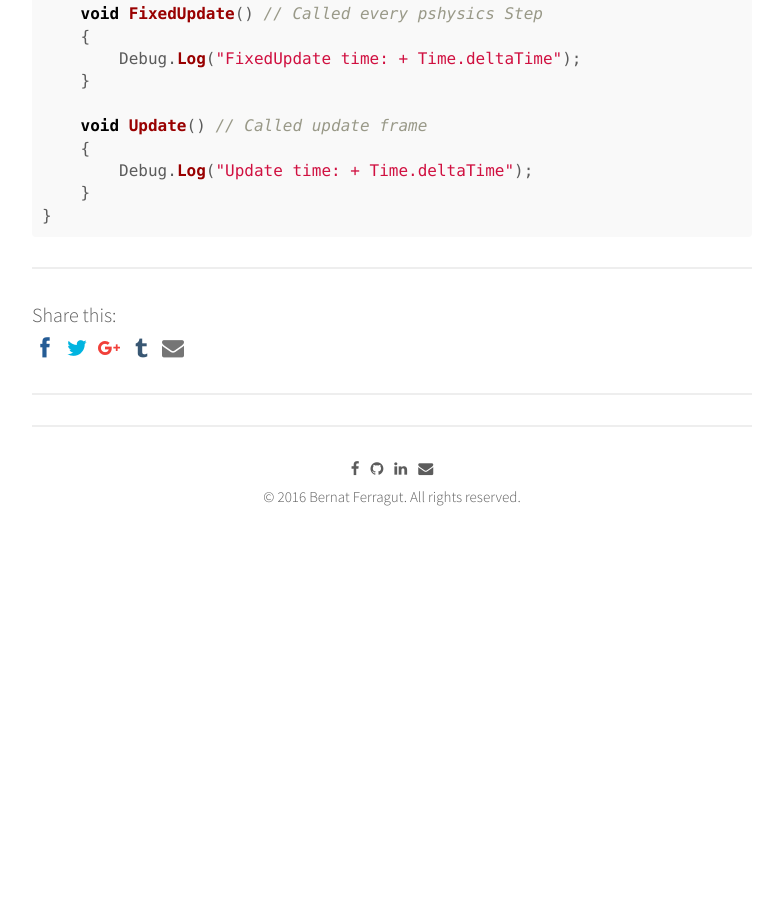
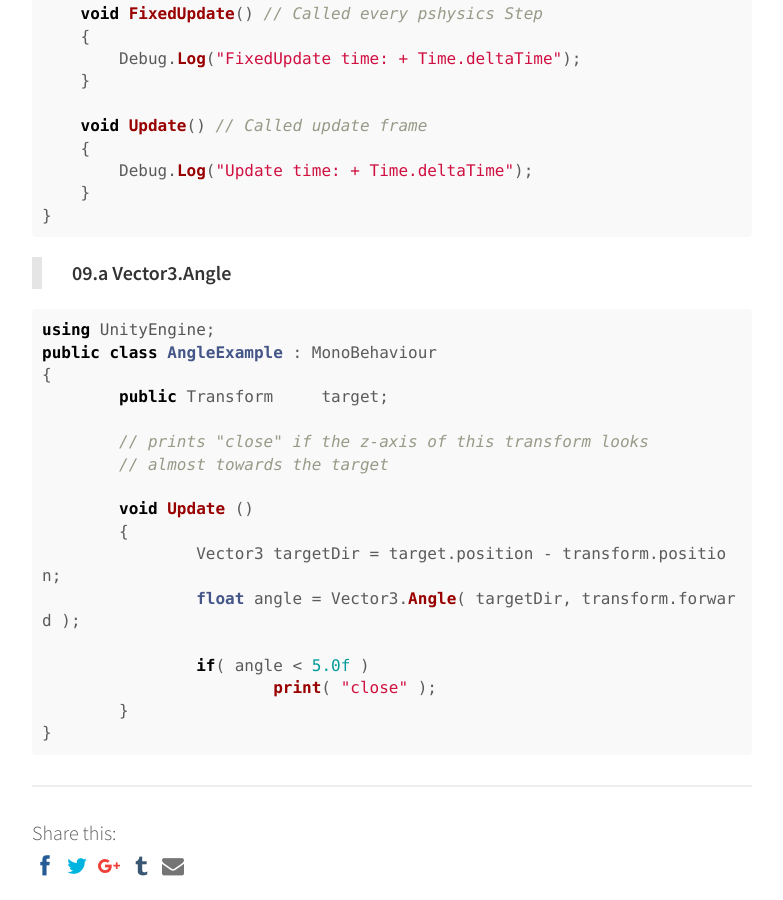
Before and after one commit to bernatferragut/FutureWeb-blog, a Jekyll site: the page built from _posts/30-11-16-VR-Scripting in Unity.md, in a window 1280 px wide and 900 px high, scrolled down 6629 px. Shown: the whole window, without its empty margins (248-1031 px from the left). Built offline with Jekyll 4.4.1, drawn with Linux system fonts in a browser that asks for light colours; nearby versions of some CDN libraries; comment, search, counter and statistics services are not loaded; before the commit the page ends 7238 px from its top, so only the background shows below that.

Commit message:
Update 30-11-16-VR-Scripting in Unity.md
Vector3.Angle script

````diff
--- a/_posts/30-11-16-VR-Scripting in Unity.md
+++ b/_posts/30-11-16-VR-Scripting in Unity.md
@@ -310,3 +310,25 @@ public class UpdateAndFixedUpdate : MonoBehaviour
     }
 }
 ```
+
+> **09.a Vector3.Angle**
+
+```c#
+using UnityEngine;
+public class AngleExample : MonoBehaviour
+{
+	public Transform     target;
+
+	// prints "close" if the z-axis of this transform looks
+	// almost towards the target
+
+	void Update ()
+	{
+		Vector3 targetDir = target.position - transform.position;
+		float angle = Vector3.Angle( targetDir, transform.forward );
+
+		if( angle < 5.0f )
+			print( "close" );
+	}
+}
+```
````
